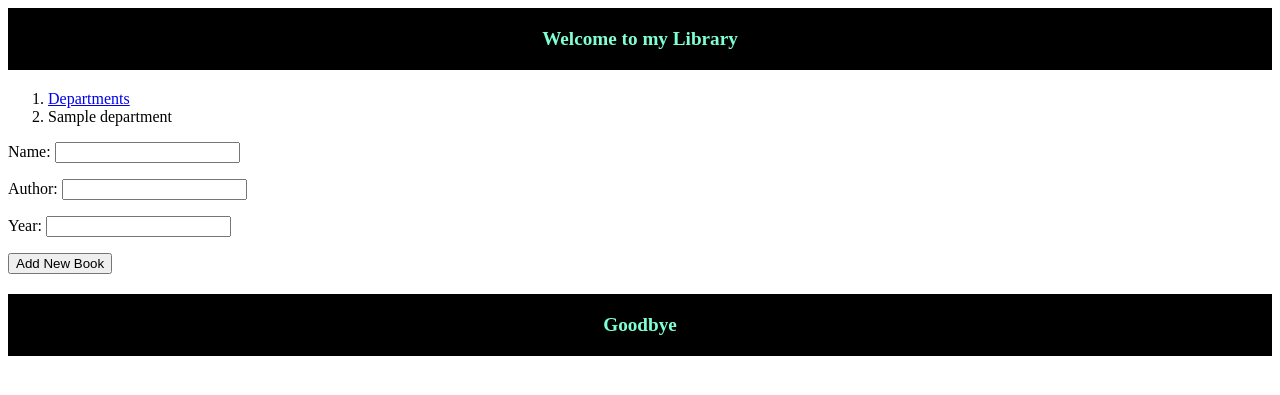
After one commit to nasserml/Django-Dr-Kareem, a Django app: page /Department/1/newBook in a window 1280 px wide. The commit adds this page. Shown: the top 395 px of the page. Run offline with Django 4.2, Linux system fonts and the light colour scheme; tables that the repository leaves empty hold one stand-in row (values such as "Sample post").

Commit message:
Add New Book Button

```diff
--- /dev/null
+++ b/20-LibraryProject2WithURLS/Bookapp/Templates/Bookapp/AddnewBook.html
@@ -0,0 +1,28 @@
+{% extends "Bookapp/index.html" %}
+
+{% block content %}
+
+
+<div class="container">
+
+    <ol class="breadcrumb">
+        <li class="breadcrumb-item font-weight-bold">
+            <a href="{% url 'list_all_departments' %}">Departments</a>
+        </li>
+        <li class="breadcrumb-item font-weight-bold active"> {{Department.name}}</li>
+    </ol>
+
+</div>
+
+<div class="container">
+    <form action="{% url 'add_new_book' Department.pk %}" method="POST">
+        {% csrf_token %}
+        {{form.as_p}}
+        <input type="submit" value="Add New Book">
+    </form>
+
+
+</div>
+
+
+{% endblock %}
--- a/20-LibraryProject2WithURLS/Bookapp/forms.py
+++ b/20-LibraryProject2WithURLS/Bookapp/forms.py
@@ -1,8 +1,15 @@
 from django import forms
 
-from .models import Department
+from .models import Department, Book
 
 class DepartmentForm(forms.ModelForm):
     class Meta:
         model = Department
         fields = '__all__'
+
+
+
+class BookForm(forms.ModelForm):
+    class Meta:
+        model = Book
+        exclude = ['dept']
--- a/20-LibraryProject2WithURLS/Bookapp/views.py
+++ b/20-LibraryProject2WithURLS/Bookapp/views.py
@@ -12,7 +12,7 @@ def deptDisplay(request, dept_id):
     dept = Department.objects.get(pk = dept_id)
     return render(request,'Bookapp/Department.html', {'Department': dept})
 
-from .forms import DepartmentForm
+from .forms import DepartmentForm, BookForm
 from django.shortcuts import redirect
 def AddNewDepartment(request):
     form = DepartmentForm(request.POST or None, request.FILES or None)
@@ -23,3 +23,20 @@ def AddNewDepartment(request):
 
 
     return render(request, 'Bookapp/new_department.html', {'form':form})
+
+
+def addNewBook(request, dept_id):
+    dept = Department.objects.get(pk = dept_id)
+
+    form = BookForm(request.POST or None, request.FILES or None)
+
+    if form.is_valid():
+        form = form.save(commit=False)
+        form.dept = dept
+        form.save()
+        return redirect('display_department', dept_id = dept_id)
+
+
+
+    return render(request,'Bookapp/AddnewBook.html',
+                  {'Department': dept, 'form':form})
--- a/20-LibraryProject2WithURLS/Library2/urls.py
+++ b/20-LibraryProject2WithURLS/Library2/urls.py
@@ -18,10 +18,12 @@ from django.urls import path
 from Bookapp.views import retriavedepartments
 from Bookapp.views import deptDisplay
 from Bookapp.views import AddNewDepartment
+from Bookapp.views import addNewBook
 
 urlpatterns = [
     path('admin/', admin.site.urls),
     path('DeptAll/', retriavedepartments, name ='list_all_departments'),
     path('Department/<int:dept_id>', deptDisplay, name = 'display_department'),
     path('NewDepartment/', AddNewDepartment, name = 'add_new_department'),
+    path('Department/<int:dept_id>/newBook', addNewBook, name = 'add_new_book'),
 ]
```
Also changed, not shown: 20-LibraryProject2WithURLS/Bookapp/Templates/Bookapp/Department.html (+7 -0 lines).
